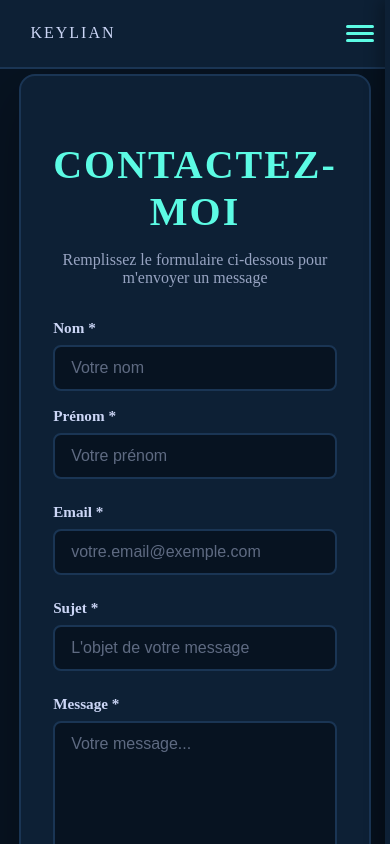
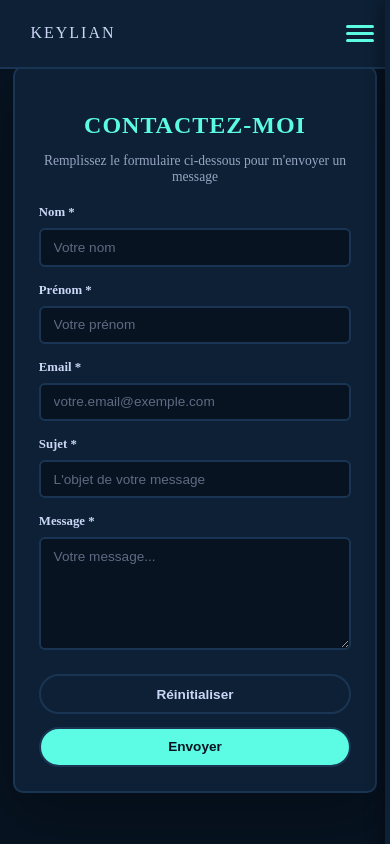
Before and after one commit to keylian15/portfolio, a Vue app: page /contact in a window 390 px wide. Shown: the top 844 px of the page. Built offline with nearby package versions, Linux system fonts and the light colour scheme.

Commit message:
style(responsive): add responsive to contact

```diff
--- a/src/views/ContactView.vue
+++ b/src/views/ContactView.vue
@@ -165,7 +165,7 @@ function resetForm() {
     display: flex;
     align-items: center;
     justify-content: center;
-    padding: 2rem;
+    padding: 4rem;
     background: var(--color-background-main);
 }
 
@@ -333,17 +333,224 @@ textarea {
     }
 }
 
-@media (max-width: 640px) {
-    .contact-card {
+/* ========================== */
+/* RESPONSIVE STYLES          */
+/* ========================== */
+
+/* Tablettes */
+@media screen and (max-width: 768px) {
+    .contact-container {
         padding: 2rem;
     }
 
+    .contact-card {
+        padding: 2.5rem;
+        border-radius: 14px;
+    }
+
+    .contact-title {
+        font-size: 2rem;
+        letter-spacing: 1.5px;
+    }
+
+    .contact-subtitle {
+        font-size: 0.95rem;
+        margin-bottom: 1.8rem;
+    }
+
+    .contact-form {
+        gap: 1.3rem;
+    }
+
+    input,
+    textarea {
+        font-size: 0.95rem;
+        padding: 0.7rem 0.9rem;
+    }
+
+    label {
+        font-size: 0.9rem;
+    }
+
+    .btn-primary,
+    .btn-secondary {
+        font-size: 0.95rem;
+        padding: 0.75rem 2rem;
+    }
+}
+
+/* Mobiles */
+@media screen and (max-width: 640px) {
+    .contact-container {
+        padding: 1rem;
+        align-items: flex-start;
+        padding-top: 2.5rem;
+    }
+
+    .contact-card {
+        padding: 2rem;
+        border-radius: 12px;
+    }
+
+    .contact-title {
+        font-size: 1.8rem;
+        letter-spacing: 1px;
+    }
+
+    .contact-subtitle {
+        font-size: 0.9rem;
+        margin-bottom: 1.5rem;
+    }
+
+    /* Passage en 1 colonne pour nom/prénom */
     .form-row {
         grid-template-columns: 1fr;
+        gap: 1.3rem;
     }
 
+    .contact-form {
+        gap: 1.2rem;
+    }
+
+    input,
+    textarea {
+        font-size: 0.9rem;
+        padding: 0.65rem 0.85rem;
+    }
+
+    label {
+        font-size: 0.85rem;
+    }
+
+    textarea {
+        min-height: 100px;
+    }
+
+    /* Boutons en colonne */
     .form-actions {
         flex-direction: column;
+        gap: 0.8rem;
+        margin-top: 0.5rem;
+    }
+
+    .btn-primary,
+    .btn-secondary {
+        width: 100%;
+        font-size: 0.9rem;
+        padding: 0.7rem 1.5rem;
+    }
+
+    .error-message {
+        font-size: 0.8rem;
+    }
+
+    .success-message {
+        padding: 0.9rem;
+        font-size: 0.9rem;
+    }
+}
+
+/* Petits mobiles */
+@media screen and (max-width: 480px) {
+    .contact-container {
+        padding: 0.8rem;
+        padding-top: 1.5rem;
+    }
+
+    .contact-card {
+        padding: 1.5rem;
+        border-radius: 10px;
+    }
+
+    .contact-title {
+        font-size: 1.5rem;
+        margin-bottom: 0.4rem;
+    }
+
+    .contact-subtitle {
+        font-size: 0.85rem;
+        margin-bottom: 1.3rem;
+    }
+
+    .form-row {
+        gap: 1rem;
+    }
+
+    .contact-form {
+        gap: 1rem;
+    }
+
+    input,
+    textarea {
+        font-size: 0.85rem;
+        padding: 0.6rem 0.8rem;
+        border-radius: 6px;
+    }
+
+    label {
+        font-size: 0.8rem;
+    }
+
+    textarea {
+        min-height: 90px;
+    }
+
+    .btn-primary,
+    .btn-secondary {
+        font-size: 0.85rem;
+        padding: 0.65rem 1.3rem;
+        border-radius: 40px;
+    }
+
+    .error-message {
+        font-size: 0.75rem;
+    }
+
+    .success-message {
+        padding: 0.8rem;
+        font-size: 0.85rem;
+        border-radius: 6px;
+    }
+}
+
+/* Très petits mobiles */
+@media screen and (max-width: 360px) {
+    .contact-container {
+        padding: 0.5rem;
+        padding-top: 1rem;
+    }
+
+    .contact-card {
+        padding: 1.2rem;
+    }
+
+    .contact-title {
+        font-size: 1.3rem;
+    }
+
+    .contact-subtitle {
+        font-size: 0.8rem;
+        margin-bottom: 1.2rem;
+    }
+
+    input,
+    textarea {
+        font-size: 0.8rem;
+        padding: 0.55rem 0.75rem;
+    }
+
+    label {
+        font-size: 0.75rem;
+    }
+
+    .btn-primary,
+    .btn-secondary {
+        font-size: 0.8rem;
+        padding: 0.6rem 1.2rem;
+    }
+
+    .error-message {
+        font-size: 0.7rem;
     }
 }
 </style>
```
